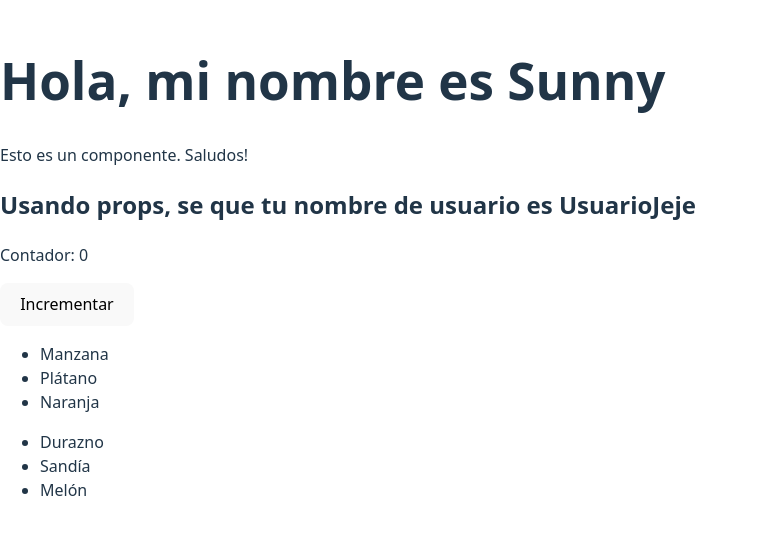
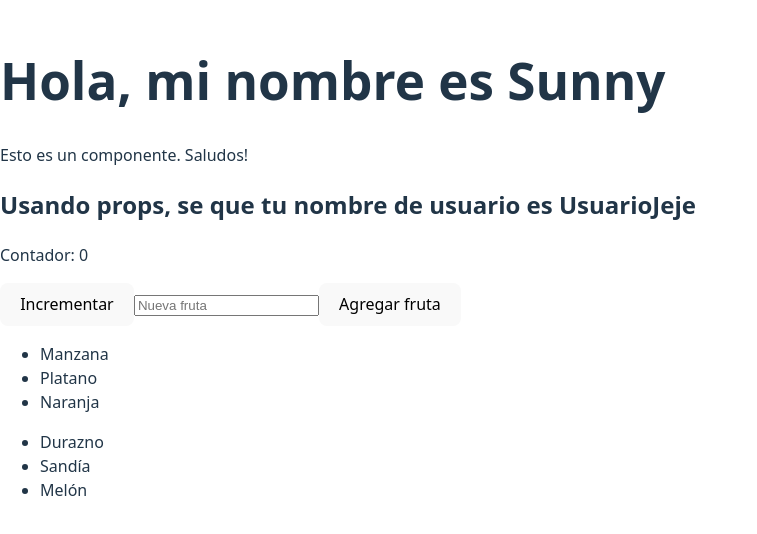
Before and after one commit to SunnySuaSal/mi-primer-react, a React (Vite) app: page / in a window 1280 px wide. Shown: the part 132-666 px from the top of the page, without its empty margins (0-757 px from the left). Built offline with nearby package versions, Linux system fonts and the light colour scheme.

Commit message:
Usa estado en la app para agregar elementos a una lista

```diff
--- a/src/App.jsx
+++ b/src/App.jsx
@@ -8,7 +8,13 @@ function App(){
 
   const nombre = "Sunny"
 
-  const frutas = ["Manzana", "Plátano", "Naranja"] //Estas listas normalmente vienen de una API
+  const [frutas, setFrutas] = useState([
+    "Manzana",
+    "Platano",
+    "Naranja"
+  ])
+
+  const [nuevaFruta, setNuevaFruta] = useState("")
 
   const frutasDin = [ //Si la lista va a ser dinamica, React te pide un key para identificar los elementos
     {id: 1, nombre: "Durazno"},
@@ -23,6 +29,23 @@ function App(){
       <Ejemplo nombre="UsuarioJeje" />
 
       <Counter />
+
+
+      <input
+        type="text"
+        value={nuevaFruta}
+        onChange={(evento) => setNuevaFruta(evento.target.value)}
+        placeholder="Nueva fruta"
+      />
+      <button
+        onClick={() => {
+          if(nuevaFruta.trim() === "") return
+          setFrutas([...frutas, nuevaFruta])
+          setNuevaFruta("")
+        }}
+      >
+        Agregar fruta
+      </button>
 
       <FruitList
         items={frutas}
```
